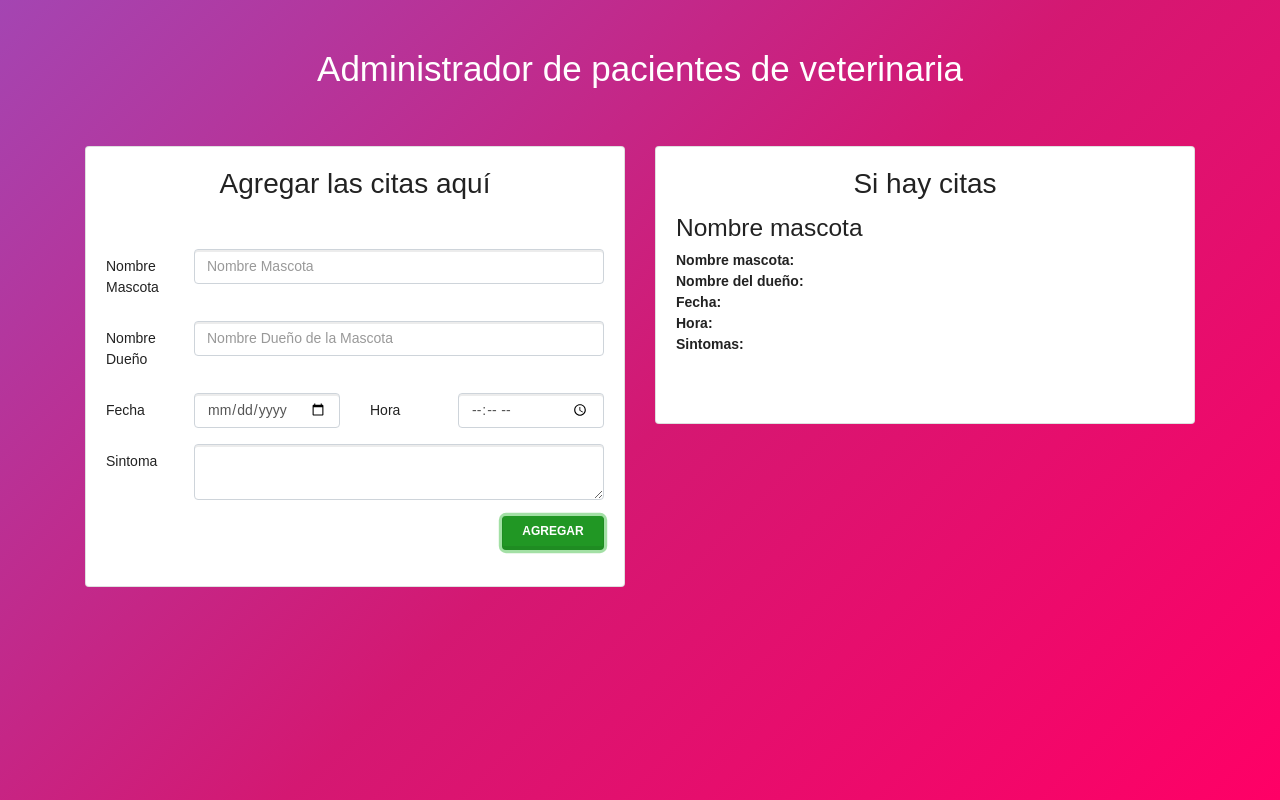
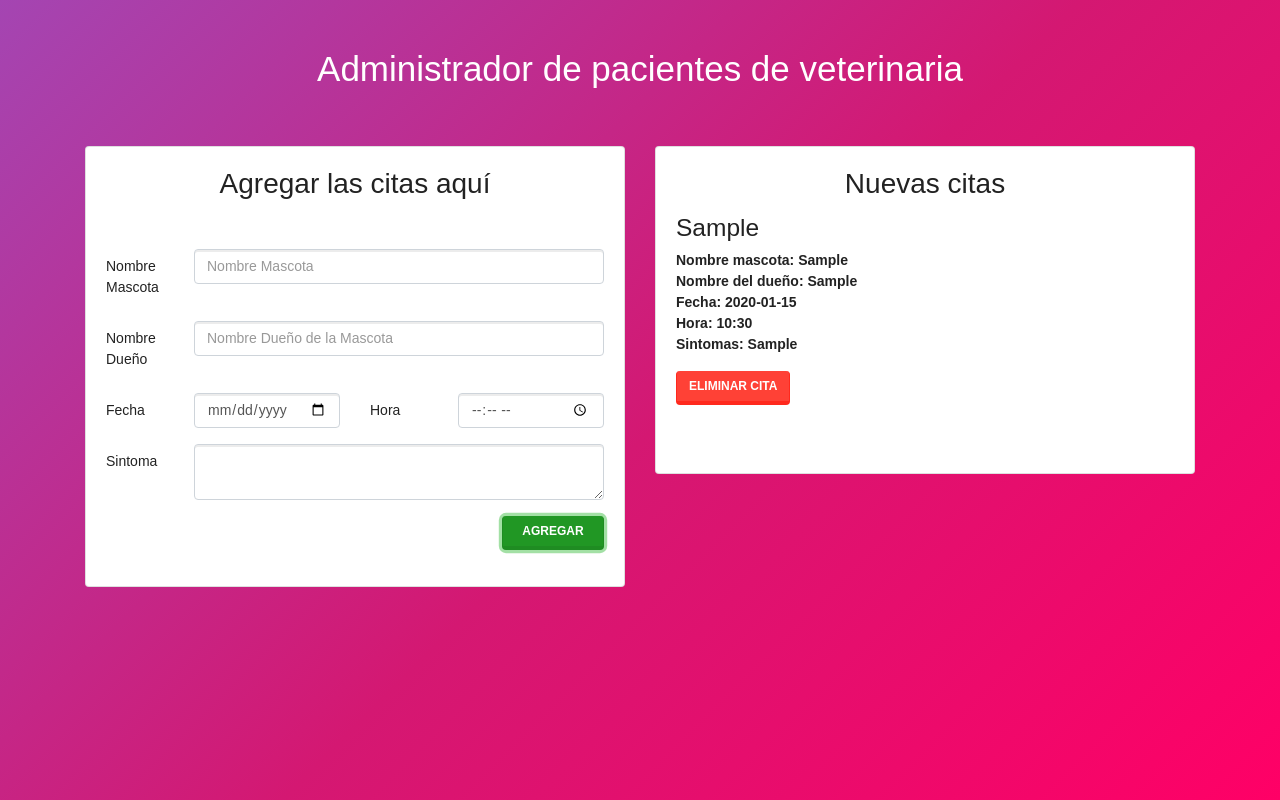
Before and after one commit to jmocana2/ejemplos-react-udemy, a React (Create React App) app in the folder citasreact/: page / in a window 1280 px wide. Both pictures are taken after typing "Sample", "Sample", "2020-01-15", "10:30", "Sample" into the empty fields and a click on the button "AGREGAR". Built offline with nearby package versions, Linux system fonts and the light colour scheme.

Commit message:
Created method eliminarCitas

```diff
--- a/citasreact/src/App.js
+++ b/citasreact/src/App.js
@@ -14,7 +14,14 @@ class App extends Component {
     const citas = [...this.state.citas, nuevaCita]
     this.setState({citas})
 
-    console.log(citas)
+  }
+
+  eliminarCita = (id) => {
+    const copiaCitas = [...this.state.citas]
+    const citas = copiaCitas.filter(cita => cita.id != id);
+    this.setState({
+      citas
+    })
   }
 
   render() {
@@ -26,7 +33,7 @@ class App extends Component {
             <AgregarCita crearCita={this.crearCita} />
           </div>
           <div className="col-md-6">
-            <ListaCitas citas={this.state.citas} />
+            <ListaCitas citas={this.state.citas} eliminarCita={this.eliminarCita} />
           </div>
         </div>
 
--- a/citasreact/src/componentes/Cita.js
+++ b/citasreact/src/componentes/Cita.js
@@ -1,26 +1,34 @@
 import React, { Component } from 'react';
 
 class Cita extends Component {
+
+  eliminarCita = () => {
+     this.props.eliminarCita(this.props.info.id)
+  }
+
   render() {
+    const {id, nombreMascota, nombreDueno, fecha, hora, sintoma} = this.props.info
+
     return (
-      <div className="media">
+      <div id={id} className="media">
         <div className="media-body">
-          <h3 className="mt-0">Nombre mascota</h3>
+          <h3 className="mt-0">{nombreMascota}</h3>
           <p className="card-text">
-            <span>Nombre mascota:</span>
+            <span>Nombre mascota: {nombreMascota}</span>
           </p>
           <p className="card-text">
-            <span>Nombre del dueño:</span>
+            <span>Nombre del dueño: {nombreDueno}</span>
           </p>
           <p className="card-text">
-            <span>Fecha:</span>
+            <span>Fecha: {fecha}</span>
           </p>
           <p className="card-text">
-            <span>Hora:</span>
+            <span>Hora: {hora}</span>
           </p>
           <p className="card-text">
-            <span>Sintomas:</span>
+            <span>Sintomas: {sintoma}</span>
           </p>
+          <button className="btn btn-danger" onClick={this.eliminarCita}>eliminar cita</button>
         </div>
       </div>
     );
--- a/citasreact/src/componentes/ListaCitas.js
+++ b/citasreact/src/componentes/ListaCitas.js
@@ -3,19 +3,19 @@ import Cita from './Cita';
 
 class ListaCitas extends Component {
 
-
-
   render() {
     const {citas} = this.props
 
-    const mensaje = Object.keys(citas).length === 0 ? 'No hay citas' : 'Si hay citas'
+    const mensaje = Object.keys(citas).length === 0 ? 'No hay citas' : 'Nuevas citas'
 
     return (
       <div className="card mt-5">
         <div className="card-body">
           <h2 className="card-title text-center">{mensaje}</h2>
           <div className="lista-citas">
-            <Cita />
+            {Object.keys(citas).map(cita =>(
+              <Cita key={cita} info={citas[cita]} eliminarCita={this.props.eliminarCita} />
+            ))}
           </div>
         </div>
       </div>
```
